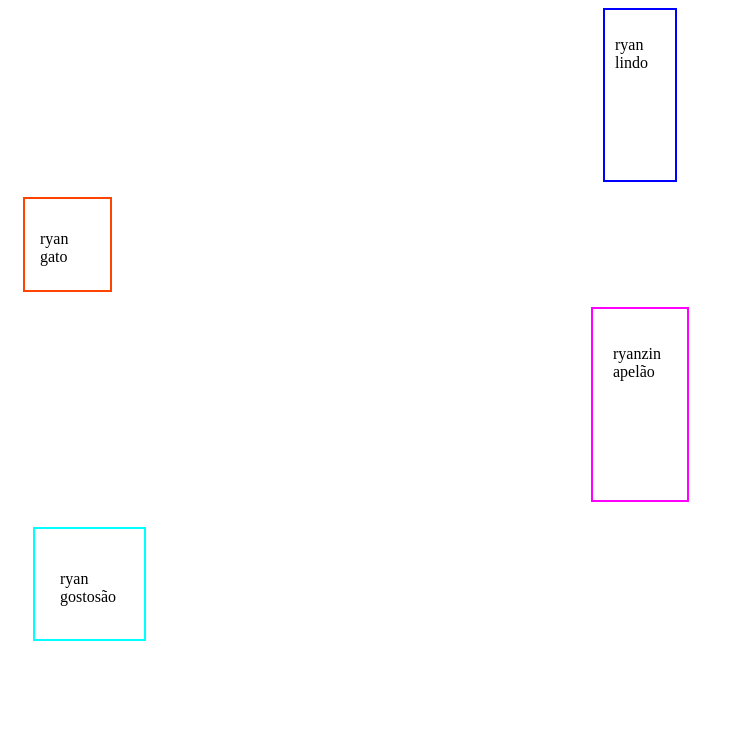
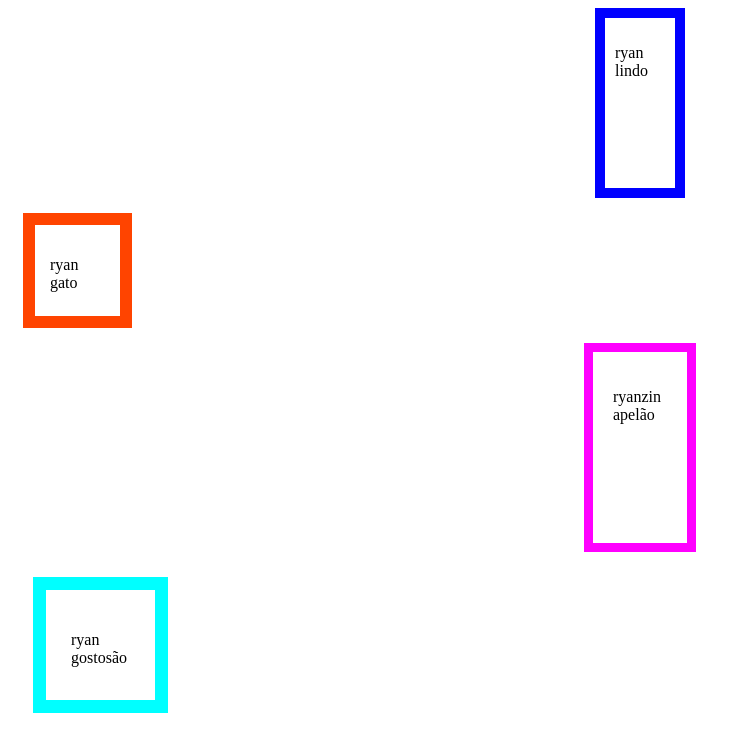
Before and after one commit to ryaanarthur/atvd1_4bim, a plain HTML site: page atv1-4bi/index.html in a window 1280 px wide. Shown: the whole page, without its empty margins (0-736 px from the left). Drawn offline with Linux system fonts and the light colour scheme.

Commit message:
atv1-4bi

```diff
--- a/atv1-4bi/style.css
+++ b/atv1-4bi/style.css
@@ -1,5 +1,5 @@
 .d1 {
-    border: 2px solid #00f;
+    border: 10px solid #00f;
     width: 50px;
     height: 150px;
     margin: auto;
@@ -9,7 +9,7 @@
 }
 
 .d2 {
-    border: 2px solid #f40f;
+    border: 12px solid #f40f;
     width: 55px;
     height: 61px;
     margin: 15px;
@@ -18,7 +18,7 @@
 }
 
 .d3 {
-    border: 2px solid #f0f;;
+    border: 9px solid #f0f;;
     width: 54px;
     height: 151px;
     margin: auto;
@@ -27,7 +27,7 @@
 }
 
 .d4 {
-    border: 2px solid #0ff;
+    border: 13px solid #0ff;
     width: 59px;
     height: 60px;
     margin: 25px;
```
